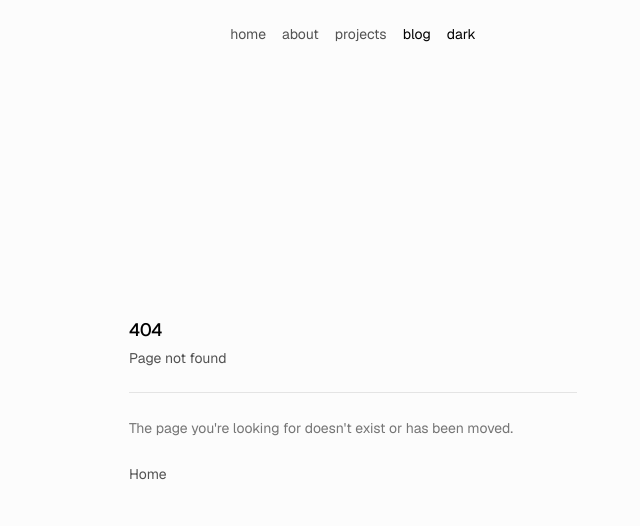
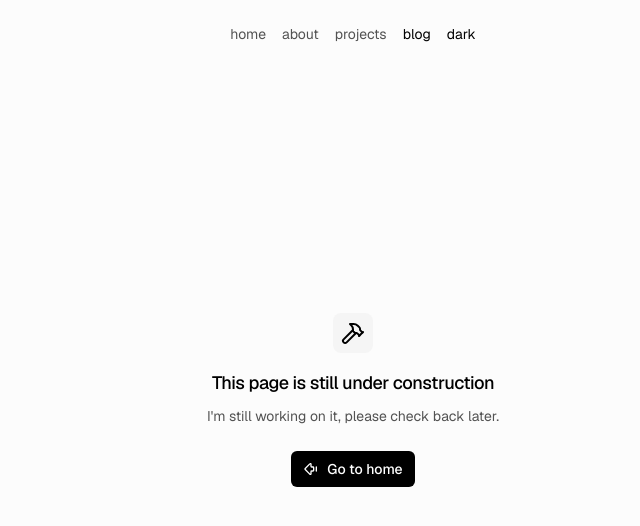
Before and after one commit to kWAYTV/portfolio, a Next.js app: page /blog in a window 1280 px wide. Before the commit this address had no page. Shown: the top 526 px of the page, without its empty margins (287-927 px from the left). Built offline with nearby package versions, Linux system fonts and the light colour scheme.

Commit message:
feat: Add Blog and Projects pages with WIP content and shared UI components

```diff
--- /dev/null
+++ b/src/app/(pages)/blog/page.tsx
@@ -0,0 +1,13 @@
+import { PageContent } from "@/components/shared/page-content";
+import { PageWrapper } from "@/components/shared/page-wrapper";
+import { WipPage } from "@/components/shared/wip-page";
+
+export default function Blog() {
+  return (
+    <PageWrapper>
+      <PageContent>
+        <WipPage />
+      </PageContent>
+    </PageWrapper>
+  );
+}
--- /dev/null
+++ b/src/app/(pages)/projects/page.tsx
@@ -0,0 +1,13 @@
+import { PageContent } from "@/components/shared/page-content";
+import { PageWrapper } from "@/components/shared/page-wrapper";
+import { WipPage } from "@/components/shared/wip-page";
+
+export default function Projects() {
+  return (
+    <PageWrapper>
+      <PageContent>
+        <WipPage />
+      </PageContent>
+    </PageWrapper>
+  );
+}
--- /dev/null
+++ b/src/components/shared/wip-page.tsx
@@ -0,0 +1,35 @@
+import { ArrowBigLeftDash, HammerIcon } from "lucide-react";
+import Link from "next/link";
+import { Button } from "@/components/ui/button";
+import {
+  Empty,
+  EmptyContent,
+  EmptyDescription,
+  EmptyHeader,
+  EmptyMedia,
+  EmptyTitle,
+} from "@/components/ui/empty";
+
+export function WipPage() {
+  return (
+    <Empty>
+      <EmptyHeader>
+        <EmptyMedia variant="icon">
+          <HammerIcon />
+        </EmptyMedia>
+        <EmptyTitle>This page is still under construction</EmptyTitle>
+        <EmptyDescription>
+          I'm still working on it, please check back later.
+        </EmptyDescription>
+      </EmptyHeader>
+      <EmptyContent>
+        <Button asChild>
+          <Link href="/">
+            <ArrowBigLeftDash />
+            Go to home
+          </Link>
+        </Button>
+      </EmptyContent>
+    </Empty>
+  );
+}
--- /dev/null
+++ b/src/components/ui/empty.tsx
@@ -0,0 +1,104 @@
+import { cva, type VariantProps } from "class-variance-authority";
+
+import { cn } from "@/lib/utils";
+
+function Empty({ className, ...props }: React.ComponentProps<"div">) {
+  return (
+    <div
+      className={cn(
+        "flex min-w-0 flex-1 flex-col items-center justify-center gap-6 text-balance rounded-lg border-dashed p-6 text-center md:p-12",
+        className
+      )}
+      data-slot="empty"
+      {...props}
+    />
+  );
+}
+
+function EmptyHeader({ className, ...props }: React.ComponentProps<"div">) {
+  return (
+    <div
+      className={cn(
+        "flex max-w-sm flex-col items-center gap-2 text-center",
+        className
+      )}
+      data-slot="empty-header"
+      {...props}
+    />
+  );
+}
+
+const emptyMediaVariants = cva(
+  "mb-2 flex shrink-0 items-center justify-center [&_svg]:pointer-events-none [&_svg]:shrink-0",
+  {
+    variants: {
+      variant: {
+        default: "bg-transparent",
+        icon: "flex size-10 shrink-0 items-center justify-center rounded-lg bg-muted text-foreground [&_svg:not([class*='size-'])]:size-6",
+      },
+    },
+    defaultVariants: {
+      variant: "default",
+    },
+  }
+);
+
+function EmptyMedia({
+  className,
+  variant = "default",
+  ...props
+}: React.ComponentProps<"div"> & VariantProps<typeof emptyMediaVariants>) {
+  return (
+    <div
+      className={cn(emptyMediaVariants({ variant, className }))}
+      data-slot="empty-icon"
+      data-variant={variant}
+      {...props}
+    />
+  );
+}
+
+function EmptyTitle({ className, ...props }: React.ComponentProps<"div">) {
+  return (
+    <div
+      className={cn("font-medium text-lg tracking-tight", className)}
+      data-slot="empty-title"
+      {...props}
+    />
+  );
+}
+
+function EmptyDescription({ className, ...props }: React.ComponentProps<"p">) {
+  return (
+    <div
+      className={cn(
+        "text-muted-foreground text-sm/relaxed [&>a:hover]:text-primary [&>a]:underline [&>a]:underline-offset-4",
+        className
+      )}
+      data-slot="empty-description"
+      {...props}
+    />
+  );
+}
+
+function EmptyContent({ className, ...props }: React.ComponentProps<"div">) {
+  return (
+    <div
+      className={cn(
+        "flex w-full min-w-0 max-w-sm flex-col items-center gap-4 text-balance text-sm",
+        className
+      )}
+      data-slot="empty-content"
+      {...props}
+    />
+  );
+}
+
+export {
+  Empty,
+  EmptyHeader,
+  EmptyTitle,
+  EmptyDescription,
+  EmptyContent,
+  EmptyMedia,
+};
```
